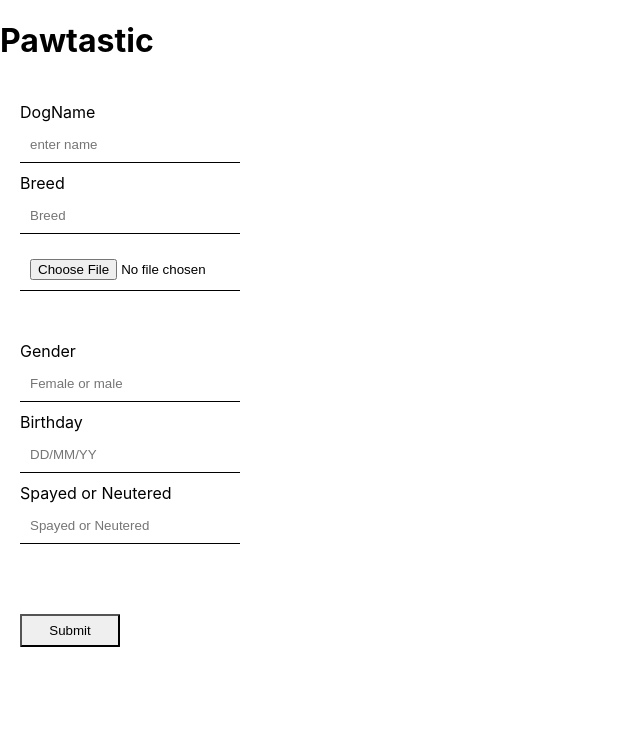
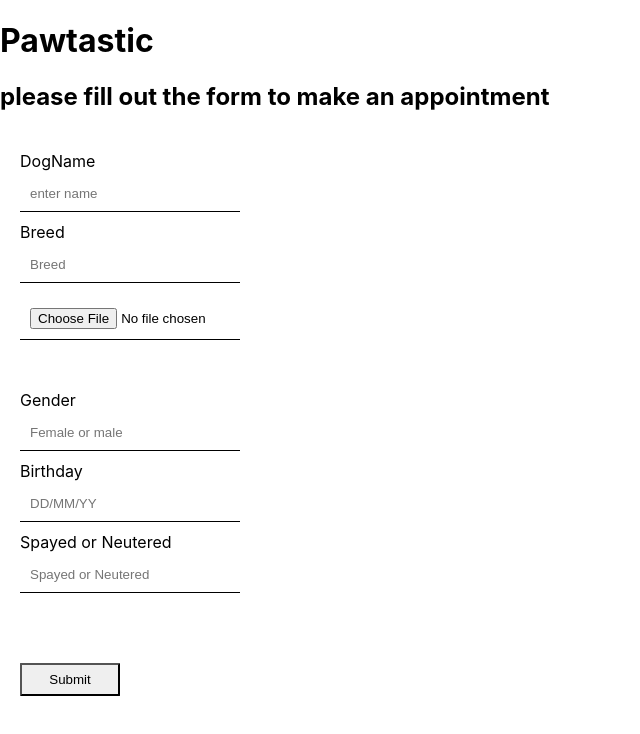
Before and after one commit to RonaldMcguire/forms2, a React (Create React App) app in the folder project/: page / in a window 1280 px wide. Shown: the top 734 px of the page, without its empty margins (0-640 px from the left). Built offline with nearby package versions, Linux system fonts and the light colour scheme.

Commit message:
this is the form

```diff
--- a/project/src/components/forms.jsx
+++ b/project/src/components/forms.jsx
@@ -60,7 +60,7 @@ class forms extends Component{
       return(
         <div>
         <h1> Pawtastic </h1>
-        <h2></h2>
+        <h2>please fill out the form to make an appointment</h2>
         <form className = "dog-name">
           <label>DogName</label>
           <input
```
